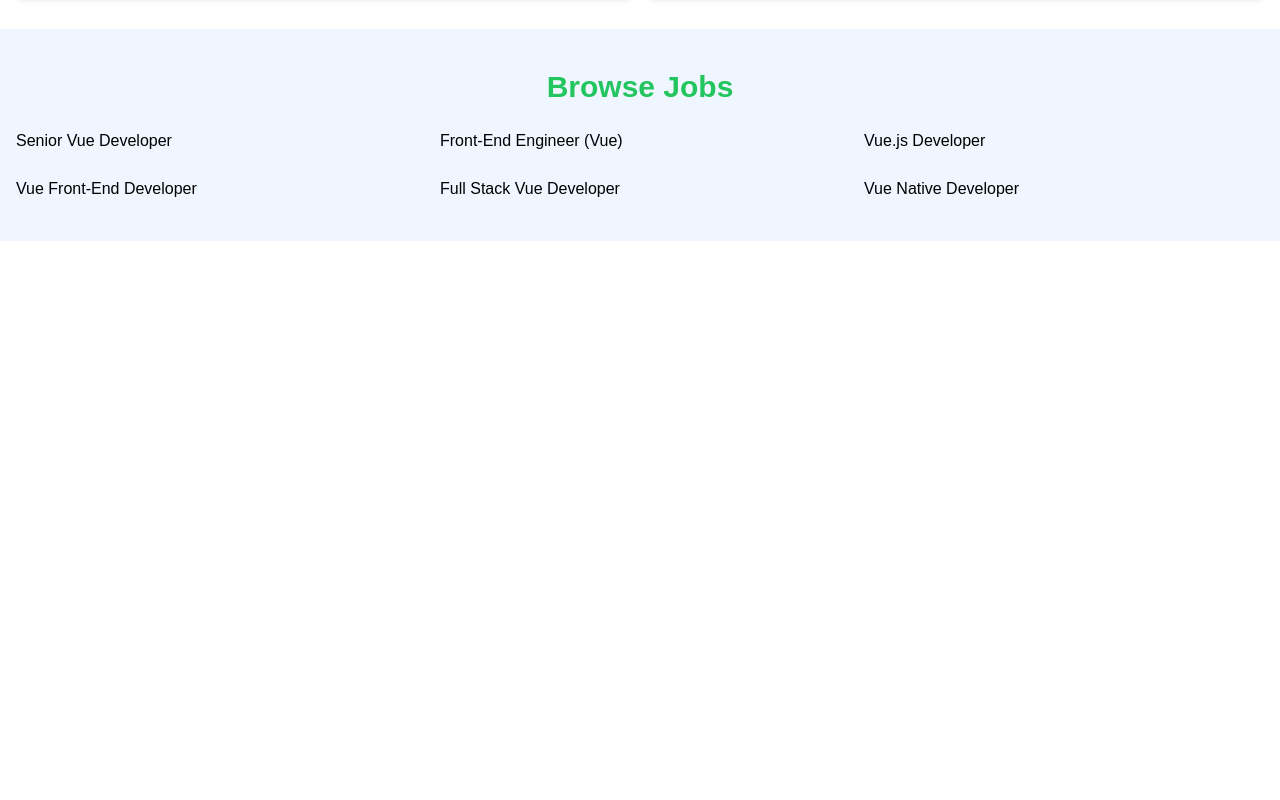
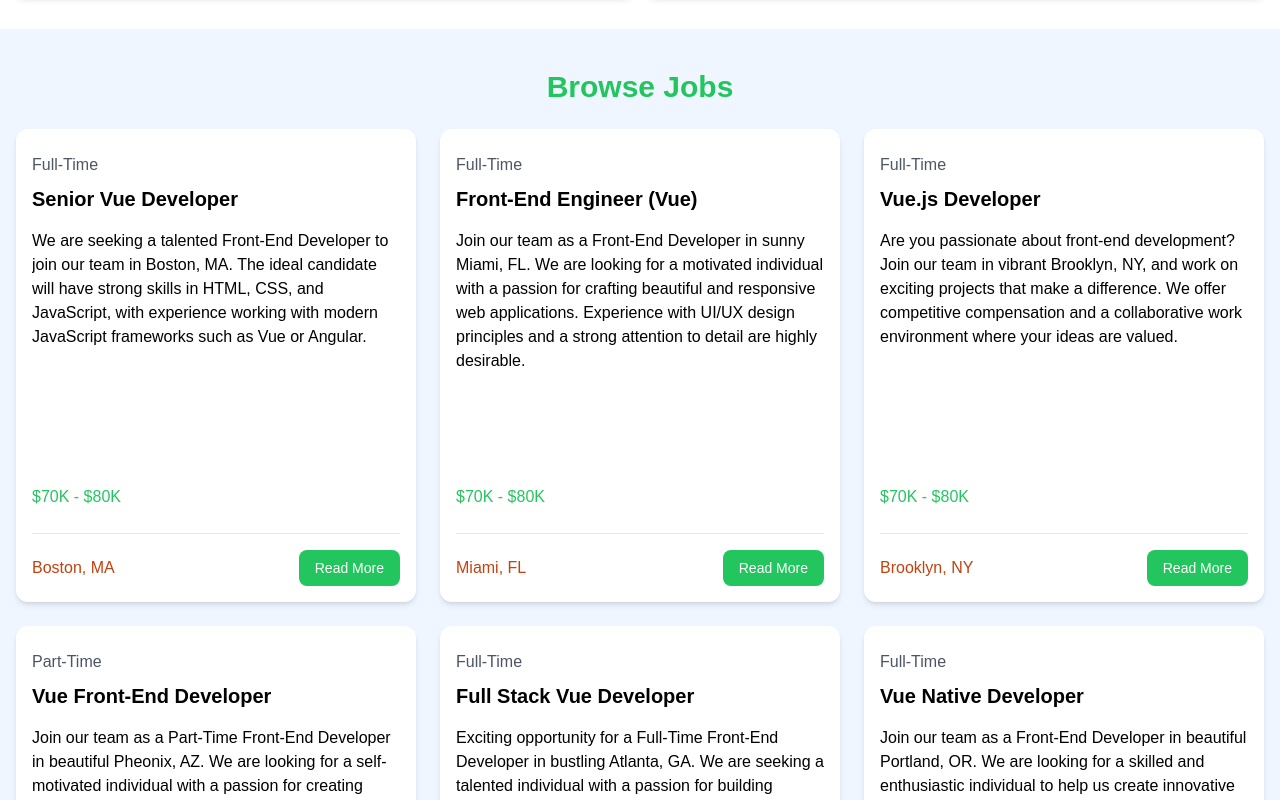
Before and after one commit to Zuhaitz/vue-jobs, a Vue app: page / in a window 1280 px wide. Shown: the part 580-1380 px from the top of the page. Before the commit the page ends 821 px from the top, so only its background shows below. Built offline with nearby package versions, Linux system fonts and the light colour scheme.

Commit message:
job cards

```diff
--- /dev/null
+++ b/src/components/JobCard.vue
@@ -0,0 +1,31 @@
+<script setup>
+  defineProps({ job: Object });
+</script>
+
+<template>
+  <div
+    class="grid grid-cols-1 gap-4 p-4 rounded-xl shadow-md relative bg-white"
+  >
+    <div>
+      <p class="my-2 text-gray-600">{{ job.type }}</p>
+      <h3 class="truncate text-xl font-bold">{{ job.title }}</h3>
+    </div>
+
+    <p class="md:max-h-[240px] md:h-[240px] text-ellipsis overflow-y-auto">
+      {{ job.description }}
+    </p>
+
+    <p class="mb-2 text-green-500">{{ job.salary }}</p>
+
+    <div class="border-t border-gray-200"></div>
+
+    <div class="flex flex-col lg:flex-row lg:items-center justify-between">
+      <div class="mb-3 lg:mb-0 text-orange-700">{{ job.location }}</div>
+      <a
+        :href="'/job/' + job.id"
+        class="px-4 py-2 text-sm text-center rounded-lg text-white bg-green-500"
+        >Read More</a
+      >
+    </div>
+  </div>
+</template>
--- a/src/components/JobListings.vue
+++ b/src/components/JobListings.vue
@@ -1,6 +1,7 @@
 <script setup>
   import { ref } from "vue";
   import jobData from "../jobs.json";
+  import JobCard from "./JobCard.vue";
 
   const jobs = ref(jobData);
 </script>
@@ -12,9 +13,7 @@
         Browse Jobs
       </h2>
       <div class="grid grid-cols-1 md:grid-cols-3 gap-6">
-        <div v-for="job in jobs" :key="job.id">
-          {{ job.title }}
-        </div>
+        <JobCard v-for="job in jobs" :key="job.id" :job="job" />
       </div>
     </div>
   </section>
```
